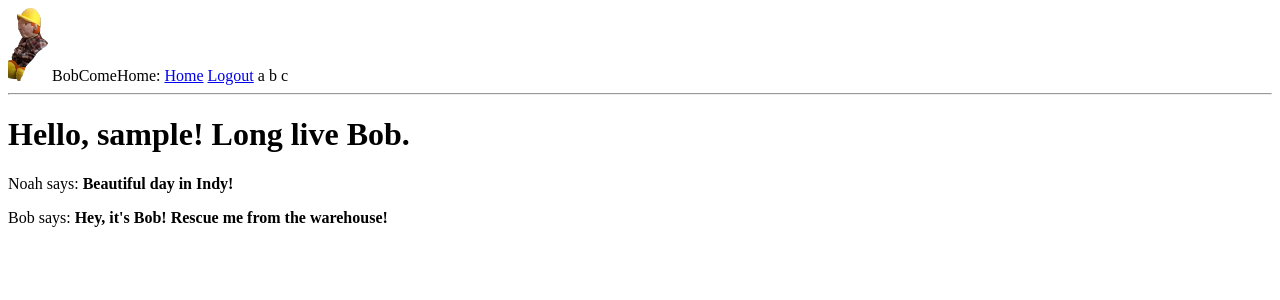
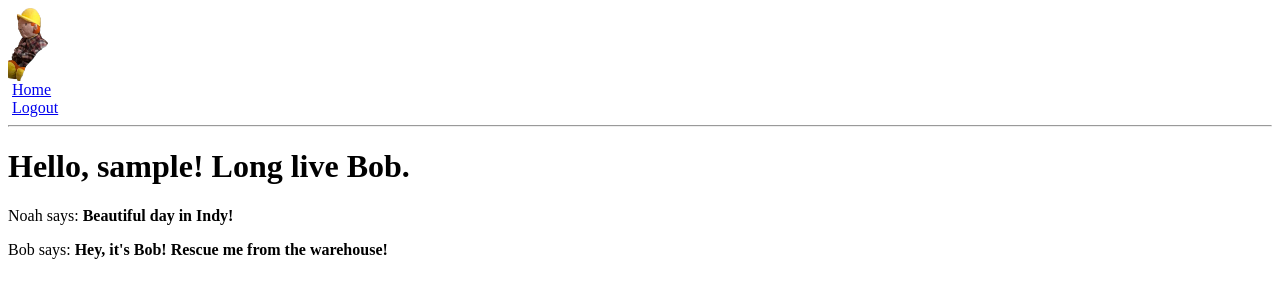
Before and after one commit to serviceberry3/bob_come_home, a Flask app: page / in a window 1280 px wide. Shown: the top 300 px of the page. Run offline with Flask 2, Linux system fonts and the light colour scheme; the visitor is signed in with stand-in values (Sample User, id 1); data comes from the database, SQL or seed files in the repository.

Commit message:
nav buttons

```diff
--- a/app/static/css/home.css
+++ b/app/static/css/home.css
@@ -0,0 +1,6 @@
+.nav-button {
+    padding-left: 0.25rem;
+    padding-right: 0.25rem;
+    transition: all 0.4s;
+    transition-timing-function: ease-in-out;
+}
--- a/app/templates/base.html
+++ b/app/templates/base.html
@@ -5,25 +5,34 @@
         {% else %}
         <title>Welcome to BobComeHome</title>
         {% endif %}
+
+        <link href="{{url_for('static', filename='css/home.css')}}" type="text/css" rel="stylesheet">
     </head>
     <body>
         <div style="display:inline">
             <image src="{{url_for('static', filename='img/bob_stache_cut.png')}}" alt="Frenchie Bob" style="width:40px"/>
             <!--<img src="/home/vagrant/bob_come_home/app/static/img/bob_stache_cut.png" alt="Frenchie Bob" style="width:50px"/>-->
         </div>
-        <div style="display:inline">BobComeHome:
+        <div style="display:inline">
             <!--can pass name of view fxn to url_for to get url-->
-            <a href="{{ url_for('index') }}">Home</a>
+            <div class="nav-button">
+                <a href="{{ url_for('index') }}">Home</a>
+            </div>
+
             {% if current_user.is_anonymous %} <!--true only when user is not logged in-->
-            <a href="{{ url_for('login') }}">Login</a>
+            <div class="nav-button">
+                <a href="{{ url_for('login') }}">Login</a>
+            </div>
+
+
             {% else %}
-            <a href="{{ url_for('logout') }}">Logout</a>
+            <div class="nav-button">
+                <a href="{{ url_for('logout') }}">Logout</a>
+            </div>
+
             {% endif %}
         </div>
 
-        <div style="display: inline">a</div>
-        <div style="display: inline">b</div>
-        <div style="display: inline">c</div>
         <!--this makes a vertical line-->
         <hr>
 
```
